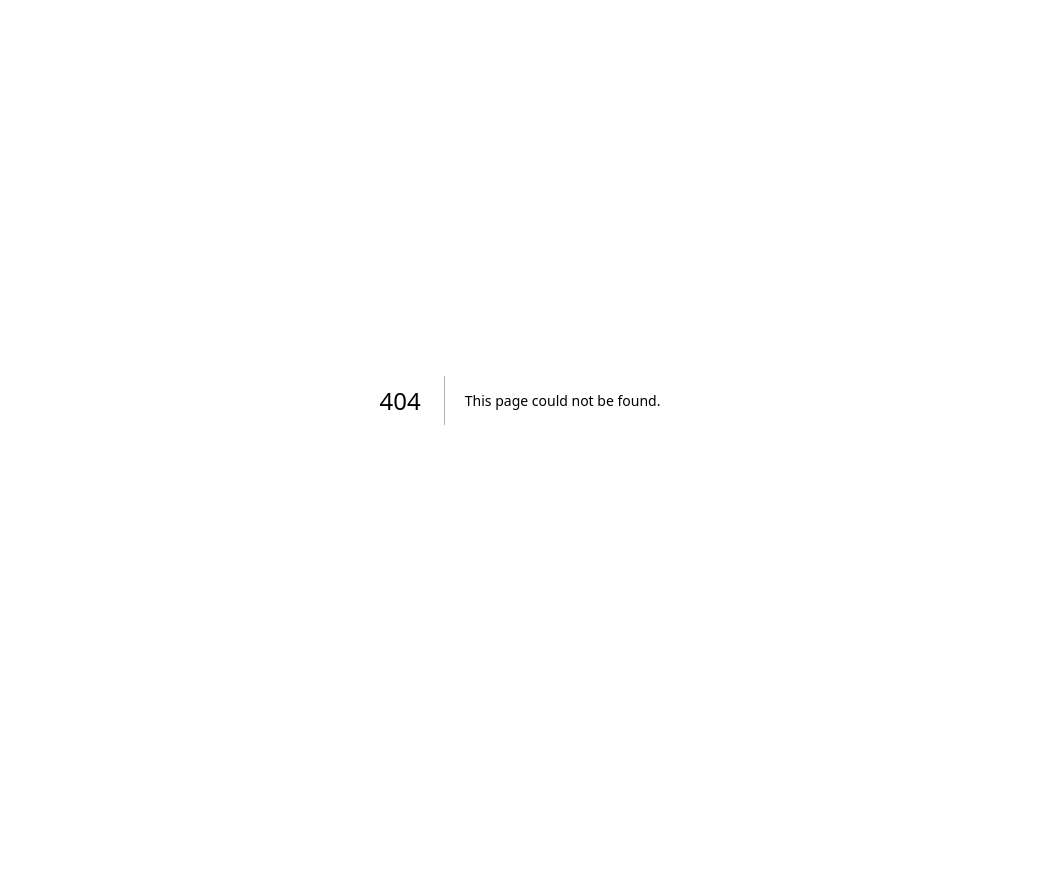
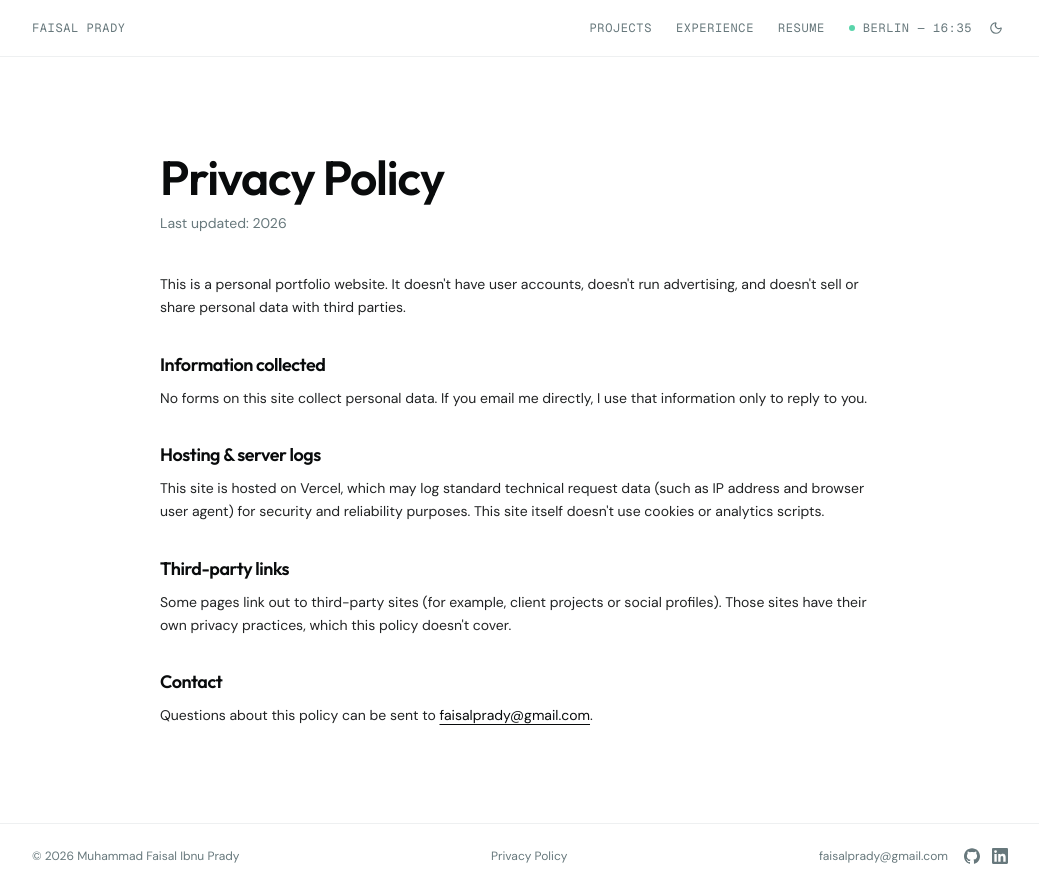
Before and after one commit to faisalprady13/portfolio-v2, a Next.js app: page /privacy-policy in a window 1280 px wide. Before the commit this address had no page. Shown: the whole page, without its empty margins (120-1159 px from the left). Before the commit the page ends 800 px from the top, so only its background shows below. Built offline with nearby package versions, Linux system fonts and the light colour scheme.

Commit message:
clean up

```diff
--- a/app/page.tsx
+++ b/app/page.tsx
@@ -1,6 +1,7 @@
 import { ExperienceSection } from "@/components/experience-section"
 import { HeroSection } from "@/components/hero-section"
 import { ProjectsSection } from "@/components/projects-section"
+import { SiteFooter } from "@/components/site-footer"
 import { SiteHeader } from "@/components/site-header"
 
 export default function Page() {
@@ -10,6 +11,7 @@ export default function Page() {
       <HeroSection />
       <ProjectsSection />
       <ExperienceSection />
+      <SiteFooter />
     </>
   )
 }
--- /dev/null
+++ b/app/privacy-policy/page.tsx
@@ -0,0 +1,81 @@
+import { SiteFooter } from "@/components/site-footer"
+import { SiteHeader } from "@/components/site-header"
+import { profile } from "@/lib/resume-data"
+
+export const metadata = {
+  title: "Privacy Policy — Faisal Prady",
+}
+
+export default function PrivacyPolicyPage() {
+  return (
+    <>
+      <SiteHeader />
+      <div className="mx-auto max-w-3xl px-6 py-24">
+        <h1 className="font-heading text-4xl font-semibold tracking-tight sm:text-5xl">
+          Privacy Policy
+        </h1>
+        <p className="mt-3 text-sm text-muted-foreground">
+          Last updated: {new Date().getFullYear()}
+        </p>
+
+        <div className="mt-10 flex flex-col gap-8 text-sm leading-relaxed text-foreground/90">
+          <p>
+            This is a personal portfolio website. It doesn&apos;t have user
+            accounts, doesn&apos;t run advertising, and doesn&apos;t sell or
+            share personal data with third parties.
+          </p>
+
+          <section>
+            <h2 className="font-heading text-lg font-semibold tracking-tight text-foreground">
+              Information collected
+            </h2>
+            <p className="mt-2">
+              No forms on this site collect personal data. If you email me
+              directly, I use that information only to reply to you.
+            </p>
+          </section>
+
+          <section>
+            <h2 className="font-heading text-lg font-semibold tracking-tight text-foreground">
+              Hosting &amp; server logs
+            </h2>
+            <p className="mt-2">
+              This site is hosted on Vercel, which may log standard technical
+              request data (such as IP address and browser user agent) for
+              security and reliability purposes. This site itself doesn&apos;t
+              use cookies or analytics scripts.
+            </p>
+          </section>
+
+          <section>
+            <h2 className="font-heading text-lg font-semibold tracking-tight text-foreground">
+              Third-party links
+            </h2>
+            <p className="mt-2">
+              Some pages link out to third-party sites (for example, client
+              projects or social profiles). Those sites have their own
+              privacy practices, which this policy doesn&apos;t cover.
+            </p>
+          </section>
+
+          <section>
+            <h2 className="font-heading text-lg font-semibold tracking-tight text-foreground">
+              Contact
+            </h2>
+            <p className="mt-2">
+              Questions about this policy can be sent to{" "}
+              <a
+                href={`mailto:${profile.email}`}
+                className="text-foreground underline underline-offset-4 hover:text-muted-foreground"
+              >
+                {profile.email}
+              </a>
+              .
+            </p>
+          </section>
+        </div>
+      </div>
+      <SiteFooter />
+    </>
+  )
+}
--- a/app/projects/[slug]/page.tsx
+++ b/app/projects/[slug]/page.tsx
@@ -4,6 +4,7 @@ import Link from "next/link"
 import { notFound } from "next/navigation"
 
 import { ProjectCard } from "@/components/project-card"
+import { SiteFooter } from "@/components/site-footer"
 import { SiteHeader } from "@/components/site-header"
 import { Badge } from "@/components/ui/badge"
 import { Button } from "@/components/ui/button"
@@ -59,6 +60,9 @@ export default async function ProjectPage({
 
         {project.demoUrl ? (
           <div className="mt-10">
+            <p className="my-2 text-sm text-muted-foreground">
+              {`${project.title} — interactive demo`}
+            </p>
             <div className="relative aspect-4/3 w-full overflow-hidden rounded-2xl border border-border bg-muted">
               <iframe
                 src={project.demoUrl}
@@ -139,6 +143,7 @@ export default async function ProjectPage({
           </div>
         </div>
       </div>
+      <SiteFooter />
     </>
   )
 }
--- a/app/resume/page.tsx
+++ b/app/resume/page.tsx
@@ -76,12 +76,15 @@ export default function ResumePage() {
             <h1 className="font-heading text-4xl font-semibold tracking-tight">
               {profile.name}
             </h1>
-            <p className="mt-1 text-sm text-neutral-600">{profile.title}</p>
+            <p className="mt-1 text-sm text-neutral-600">
+              {profile.title} - {profile.location}
+            </p>
           </div>
           <div className="shrink-0 text-right text-xs leading-relaxed text-neutral-500">
             <p>{profile.email}</p>
             <p>{profile.website}</p>
-            <p>{profile.location}</p>
+            <p>{profile.github}</p>
+            <p>{profile.linkedin}</p>
           </div>
         </header>
 
@@ -95,10 +98,7 @@ export default function ResumePage() {
           <SectionLabel>Experience</SectionLabel>
           <div className="mt-4 flex flex-col gap-6">
             {experience.map((job) => (
-              <div
-                key={job.company + job.range}
-                className="break-inside-avoid"
-              >
+              <div key={job.company + job.range} className="break-inside-avoid">
                 <div className="flex items-baseline justify-between gap-4">
                   <h3 className="text-sm text-neutral-900">
                     <span className="font-semibold">{job.title}</span>
@@ -170,9 +170,7 @@ export default function ResumePage() {
             <dl className="mt-3 flex flex-col gap-2.5 text-xs">
               {languageSkills.map((lang) => (
                 <div key={lang.name}>
-                  <dt className="font-medium text-neutral-900">
-                    {lang.name}
-                  </dt>
+                  <dt className="font-medium text-neutral-900">{lang.name}</dt>
                   <dd className="text-neutral-500">{lang.level}</dd>
                 </div>
               ))}
--- a/components/hero-section.tsx
+++ b/components/hero-section.tsx
@@ -107,6 +107,24 @@ export function HeroSection() {
                 <HoverSplitText>{profile.location}</HoverSplitText>
               </span>
               <span aria-hidden>·</span>
+              <a
+                href="https://github.com/faisalprady13"
+                target="_blank"
+                rel="noreferrer"
+                className="hover:text-foreground"
+              >
+                <HoverSplitText>GitHub</HoverSplitText>
+              </a>
+              <span aria-hidden>·</span>
+              <a
+                href="https://www.linkedin.com/in/faisalprady/"
+                target="_blank"
+                rel="noreferrer"
+                className="hover:text-foreground"
+              >
+                <HoverSplitText>LinkedIn</HoverSplitText>
+              </a>
+              <span aria-hidden>·</span>
               <Link href="/resume" className="hover:text-foreground">
                 <HoverSplitText>Resume</HoverSplitText>
               </Link>
--- /dev/null
+++ b/components/icons.tsx
@@ -0,0 +1,17 @@
+import type { SVGProps } from "react"
+
+export function GithubIcon(props: SVGProps<SVGSVGElement>) {
+  return (
+    <svg viewBox="0 0 24 24" fill="currentColor" {...props}>
+      <path d="M12 .297c-6.63 0-12 5.373-12 12 0 5.303 3.438 9.8 8.205 11.385.6.113.82-.258.82-.577 0-.285-.01-1.04-.015-2.04-3.338.724-4.042-1.61-4.042-1.61C4.422 18.07 3.633 17.7 3.633 17.7c-1.087-.744.084-.729.084-.729 1.205.084 1.838 1.236 1.838 1.236 1.07 1.835 2.809 1.305 3.495.998.108-.776.417-1.305.76-1.605-2.665-.3-5.466-1.332-5.466-5.93 0-1.31.465-2.38 1.235-3.22-.135-.303-.54-1.523.105-3.176 0 0 1.005-.322 3.3 1.23.96-.267 1.98-.399 3-.405 1.02.006 2.04.138 3 .405 2.28-1.552 3.285-1.23 3.285-1.23.645 1.653.24 2.873.12 3.176.765.84 1.23 1.91 1.23 3.22 0 4.61-2.805 5.625-5.475 5.92.42.36.81 1.096.81 2.22 0 1.606-.015 2.896-.015 3.286 0 .315.135.69.825.57C20.565 22.092 24 17.592 24 12.297c0-6.627-5.373-12-12-12" />
+    </svg>
+  )
+}
+
+export function LinkedinIcon(props: SVGProps<SVGSVGElement>) {
+  return (
+    <svg viewBox="0 0 24 24" fill="currentColor" {...props}>
+      <path d="M20.447 20.452h-3.554v-5.569c0-1.328-.027-3.037-1.852-3.037-1.853 0-2.136 1.445-2.136 2.939v5.667H9.351V9h3.414v1.561h.046c.477-.9 1.637-1.85 3.37-1.85 3.601 0 4.267 2.37 4.267 5.455v6.286zM5.337 7.433a2.062 2.062 0 1 1 0-4.124 2.062 2.062 0 0 1 0 4.124zM7.119 20.452H3.554V9h3.565v11.452zM22.225 0H1.771C.792 0 0 .774 0 1.729v20.542C0 23.227.792 24 1.771 24h20.451C23.2 24 24 23.227 24 22.271V1.729C24 .774 23.2 0 22.222 0h.003z" />
+    </svg>
+  )
+}
--- a/components/project-card.tsx
+++ b/components/project-card.tsx
@@ -25,6 +25,25 @@ const icons: Record<Project["icon"], LucideIcon> = {
   Ruler,
 }
 
+// Deterministic per-project "randomness" — same project always gets the same
+// spotlight position, but which one varies across the grid.
+function hashString(value: string) {
+  let hash = 0
+  for (let index = 0; index < value.length; index++) {
+    hash = (hash * 31 + value.charCodeAt(index)) >>> 0
+  }
+  return hash
+}
+
+const SPOTLIGHT_POSITIONS = [
+  "bg-[radial-gradient(circle_at_20%_25%,color-mix(in_oklch,var(--color-muted),var(--color-foreground)_28%)_0%,transparent_70%)]",
+  "bg-[radial-gradient(circle_at_80%_20%,color-mix(in_oklch,var(--color-muted),var(--color-foreground)_28%)_0%,transparent_70%)]",
+  "bg-[radial-gradient(circle_at_25%_80%,color-mix(in_oklch,var(--color-muted),var(--color-foreground)_28%)_0%,transparent_70%)]",
+  "bg-[radial-gradient(circle_at_75%_75%,color-mix(in_oklch,var(--color-muted),var(--color-foreground)_28%)_0%,transparent_70%)]",
+  "bg-[radial-gradient(circle_at_50%_15%,color-mix(in_oklch,var(--color-muted),var(--color-foreground)_28%)_0%,transparent_70%)]",
+  "bg-[radial-gradient(circle_at_15%_55%,color-mix(in_oklch,var(--color-muted),var(--color-foreground)_28%)_0%,transparent_70%)]",
+]
+
 export function ProjectCard({
   project,
   featured = false,
@@ -36,6 +55,8 @@ export function ProjectCard({
 }) {
   const Icon = icons[project.icon]
   const image = project.cardImage ?? project.image
+  const spotlight =
+    SPOTLIGHT_POSITIONS[hashString(project.slug) % SPOTLIGHT_POSITIONS.length]
 
   return (
     <Link
@@ -58,10 +79,18 @@ export function ProjectCard({
               className="object-cover object-left-top transition-transform duration-500 group-hover:scale-105"
             />
           ) : (
-            <Icon
-              className="size-8 text-muted-foreground/70 transition-colors group-hover:text-foreground"
-              strokeWidth={1.25}
-            />
+            <>
+              <div
+                aria-hidden="true"
+                className={cn(
+                  "absolute inset-0 scale-100 transition-transform duration-300 group-hover:scale-110",
+                  spotlight
+                )}
+              />
+              <div className="relative flex size-16 items-center justify-center rounded-full bg-foreground transition-transform duration-300 group-hover:scale-105">
+                <Icon className="size-7 text-background" strokeWidth={1.5} />
+              </div>
+            </>
           )}
         </div>
         <CardContent className="flex flex-col gap-1.5 px-5 py-4">
--- /dev/null
+++ b/components/site-footer.tsx
@@ -0,0 +1,44 @@
+import Link from "next/link"
+
+import { GithubIcon, LinkedinIcon } from "@/components/icons"
+import { profile } from "@/lib/resume-data"
+
+export function SiteFooter() {
+  return (
+    <footer className="border-t border-border/60 print:hidden">
+      <div className="mx-auto flex max-w-5xl flex-col items-center gap-3 px-6 py-6 text-xs text-muted-foreground sm:flex-row sm:justify-between">
+        <p>
+          © {new Date().getFullYear()} {profile.name}
+        </p>
+        <Link href="/privacy-policy" className="hover:text-foreground">
+          Privacy Policy
+        </Link>
+        <div className="flex items-center gap-4">
+          <a href={`mailto:${profile.email}`} className="hover:text-foreground">
+            {profile.email}
+          </a>
+          <div className="flex items-center gap-3">
+            <a
+              href="https://github.com/faisalprady13"
+              target="_blank"
+              rel="noreferrer"
+              aria-label="GitHub"
+              className="hover:text-foreground"
+            >
+              <GithubIcon className="size-4" />
+            </a>
+            <a
+              href="https://www.linkedin.com/in/faisalprady/"
+              target="_blank"
+              rel="noreferrer"
+              aria-label="LinkedIn"
+              className="hover:text-foreground"
+            >
+              <LinkedinIcon className="size-4" />
+            </a>
+          </div>
+        </div>
+      </div>
+    </footer>
+  )
+}
--- a/lib/resume-data.ts
+++ b/lib/resume-data.ts
@@ -4,6 +4,8 @@ export const profile = {
   location: "Berlin, Germany",
   email: "faisalprady@gmail.com",
   website: "faisalprady.vercel.app",
+  github: "github.com/faisalprady13",
+  linkedin: "linkedin.com/in/faisalprady",
   summary:
     "Fullstack Engineer with 5+ years building production web applications across startups and agencies in Berlin. At Arbolitics, a German agrotech startup, I built interactive dashboards for irrigation planning and yield prediction. Before that, I spent close to four years at gravity&storm delivering full-stack products — from passenger information systems for German S-Bahn trains to booking tools and configurators — across React, Vue.js, Next.js and Nest.js. I'm currently deepening my backend fundamentals through an intensive Java & Spring Boot bootcamp at neuefische.",
 } as const
```
